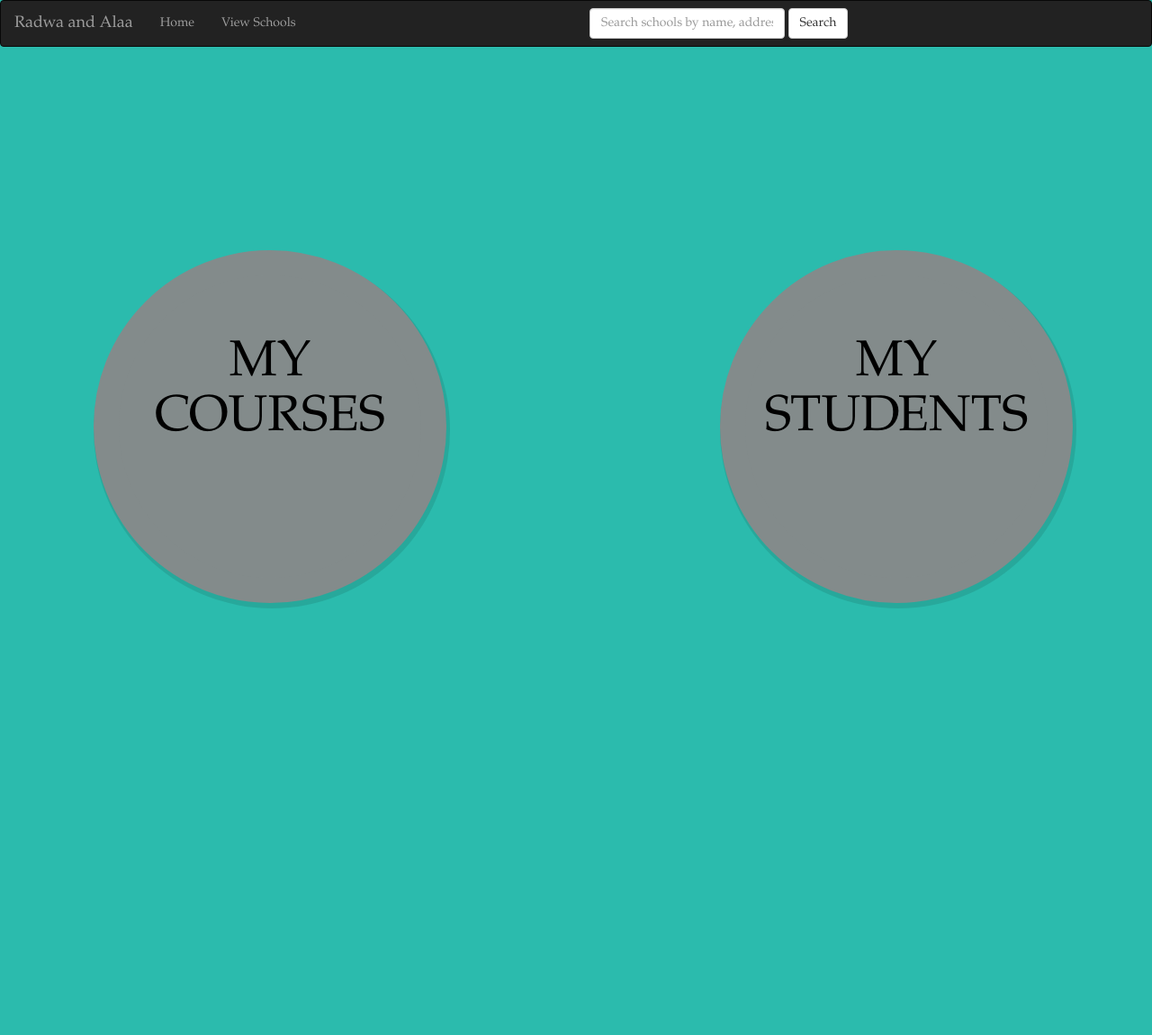
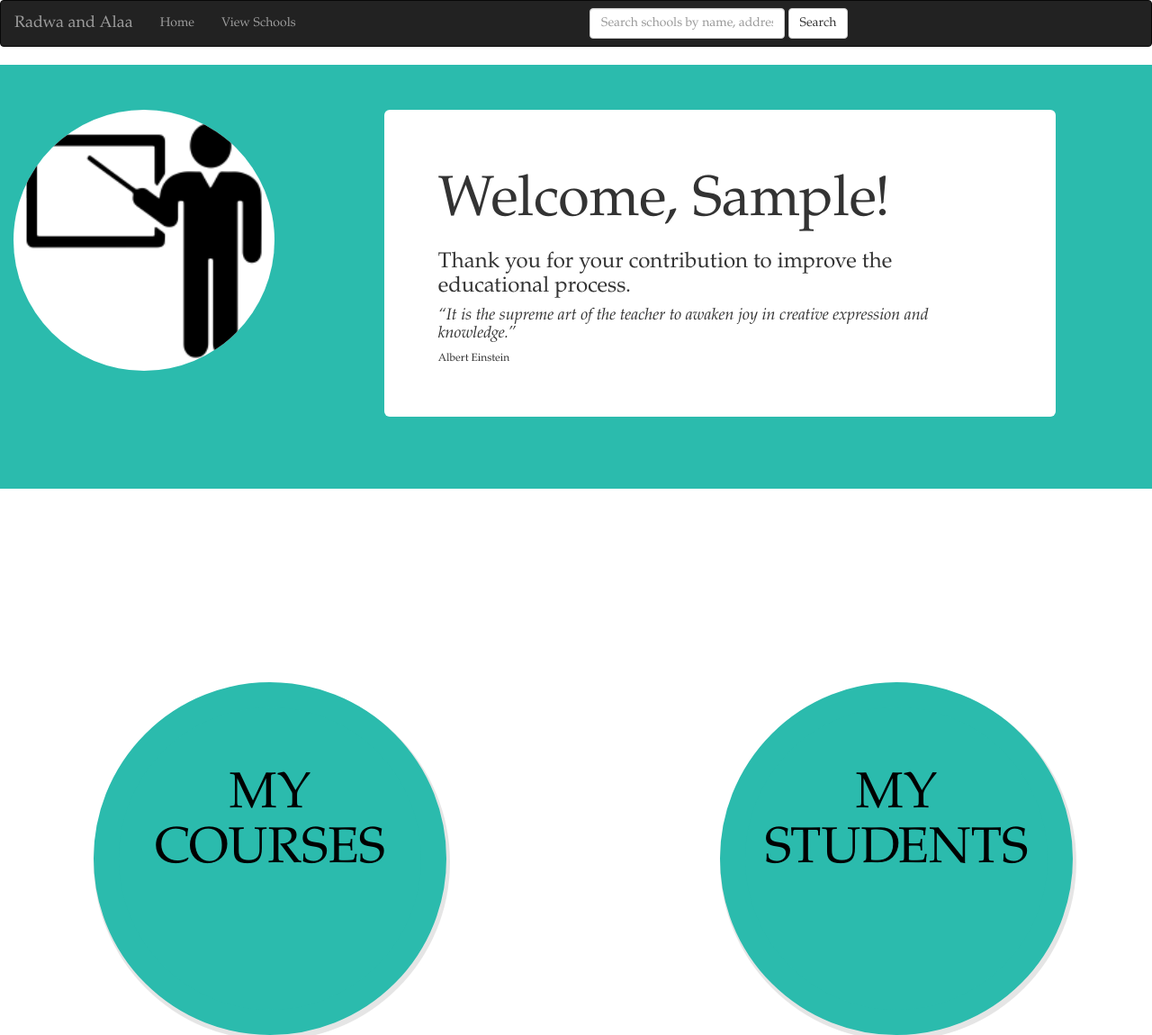
Before and after one commit to radwasherif/School-System-Website, a PHP site: page /teacher/teacher.php?id=1 in a window 1280 px wide. Shown: the whole page at 90% size. Before the commit the page ends 676 px from the top, so only its background shows below. Run offline with PHP 8.4, Linux system fonts and the light colour scheme; tables that the repository leaves empty hold one stand-in row (values such as "Sample post").

Commit message:
some modifications on teacher homepage

```diff
--- a/db/user-stories.sql
+++ b/db/user-stories.sql
@@ -450,7 +450,6 @@ CREATE PROCEDURE get_admin_school(IN admin_id INT, OUT school_id INT)
 
 
 -- DELIMITER ;
-
 CREATE PROCEDURE parent_signup ( IN username VARCHAR(20), password VARCHAR(20), first_name VARCHAR(20), last_name VARCHAR(20), email VARCHAR(20),
 address VARCHAR(120), home_phone VARCHAR(15))
 BEGIN
--- a/website/connection-values.php
+++ b/website/connection-values.php
@@ -1,12 +1,12 @@
 <?php
 	$servername = 'localhost';
 	$dbusername = 'root';
-	$dbpassword = '1tayswi3';
+	$dbpassword = 'Am0125033012';
 	$dbname = 'School_System';
 	$conn = new mysqli($servername, $dbusername, $dbpassword, $dbname, "3306");
 	if($conn->connect_errno) {
 		die($conn->connect_errno);
 	} else {
-		echo "CONNECTED\n";
+		// echo "CONNECTED\n";
 	}
 ?>
--- a/website/teacher/teacher.css
+++ b/website/teacher/teacher.css
@@ -29,7 +29,7 @@ body {
 	background-color: white;
 	/*margin-right: auto;
 	margin-left: auto;*/
-	width: 25%;
+	width: 100%;
 }
 
 #login {
@@ -57,11 +57,11 @@ body {
 
 .my-circle-button {
 	box-shadow: 2px 4px 0 2px rgba(0,0,0,0.1);
-	border: .5em solid #838B8B;
+	border: .5em solid #2BBBAD;
 	font-size: 4em;
 	line-height: 1.1em;
 	color: #000000;
-	background-color: #838B8B;
+	background-color: #2BBBAD;
 	margin: auto;
 	border-radius: 50%;
 	height: 7em;
@@ -70,14 +70,14 @@ body {
 }
 .my-circle-button:hover {
 	color:#000000;
-    background-color: #838B8B;
+    background-color: #2BBBAD;
 	text-decoration: none;
-	border-color: #C9C9C9;
+	border-color: #8DEEEE;
 
 }
 .my-circle-button:visited {
 	color:#000000;
-    background-color: #838B8B;
+    background-color: #2BBBAD;
 	text-decoration: none;
 
 }
@@ -92,7 +92,7 @@ body {
     position: absolute;
     left: -680px;
     right: 0px;
-    bottom: 130px;
+    bottom: -350px;
 }
 .divider2{
    /* width:5px;
@@ -110,6 +110,6 @@ body {
      /*margin-left: : -100px;*/
 
      position: absolute;
-     bottom: 130px;
+     bottom: -350px;
     left: 800px;
 }
--- a/website/teacher/teacher.php
+++ b/website/teacher/teacher.php
@@ -2,7 +2,6 @@
 
 <html>
 <link rel="stylesheet" type="text/css" href="../bootstrap.css">
-<link rel="stylesheet" type="text/css" href="../homepage.css">
 <link rel="stylesheet" type="text/css" href="teacher.css">
 <head>
 	<head>
@@ -11,15 +10,23 @@
 	<body>
 
 		<?php
+		include "../connection-values.php";
 		$id = 0;
 		$id = $_GET['id'];
-	// echo $id;
+		$call = $conn->prepare('SELECT * FROM Employees WHERE id = ?');
+		$call->bind_param('i', $id);
+		if($call->execute()) {
+		$result = $call->get_result();
+		$teacher = $result->fetch_array(MYSQLI_BOTH);
+		} else {
+			echo $call->error;
+		}
 		?>
 		<style type="text/css">
 
 		</style>
 
-		<nav class="navbar navbar-inverse ">
+		<nav class="navbar navbar-inverse">
 		<div class="container-fluid">
 			<div class="navbar-header">
 				<a class="navbar-brand" href="#">Radwa and Alaa</a>
@@ -41,10 +48,28 @@
 	</nav>
 
 		<style type="text/css">
-			body{
+			/*body{
 				background-color: #2BBBAD;
-			}
+			}*/
 		</style>
+		<div class = "container-custom container-fluid">
+		<div class="row">
+			<div class="col-md-3 ">
+				<img id = "logo" src="teacher-icon.png" class="img-responsive img-circle margin" width = "300" height="300">
+
+			</div>
+			<div id = "welcome-panel" class="col-md-7 col-md-offset-1 jumbotron">
+				<h1>Welcome, <?php echo $teacher['first_name']; ?>!</h1>
+				<h3>Thank you for your contribution to improve the educational process.</h3>
+				<h4><span style='font-style:italic;'>“It is the supreme art of the teacher to awaken joy in creative expression and knowledge.” </span></h4>
+				<h6><span style='font-style:normal;'>Albert Einstein</span></h6>
+			</div>
+		</div>
+
+	</div>
+
+
+
 		<div class="container">
 		<?php
 		echo "<a href='teacher-courses.php?id=$id' class='btn btn-default my-circle-button col-md-4 col-md-offset-2 divider1'><br/>MY<br/>COURSES</a>";
```
Also changed, not shown: website/teacher/teacher-icon.png (added). Lines whose indentation alone changed are shown as unchanged.
